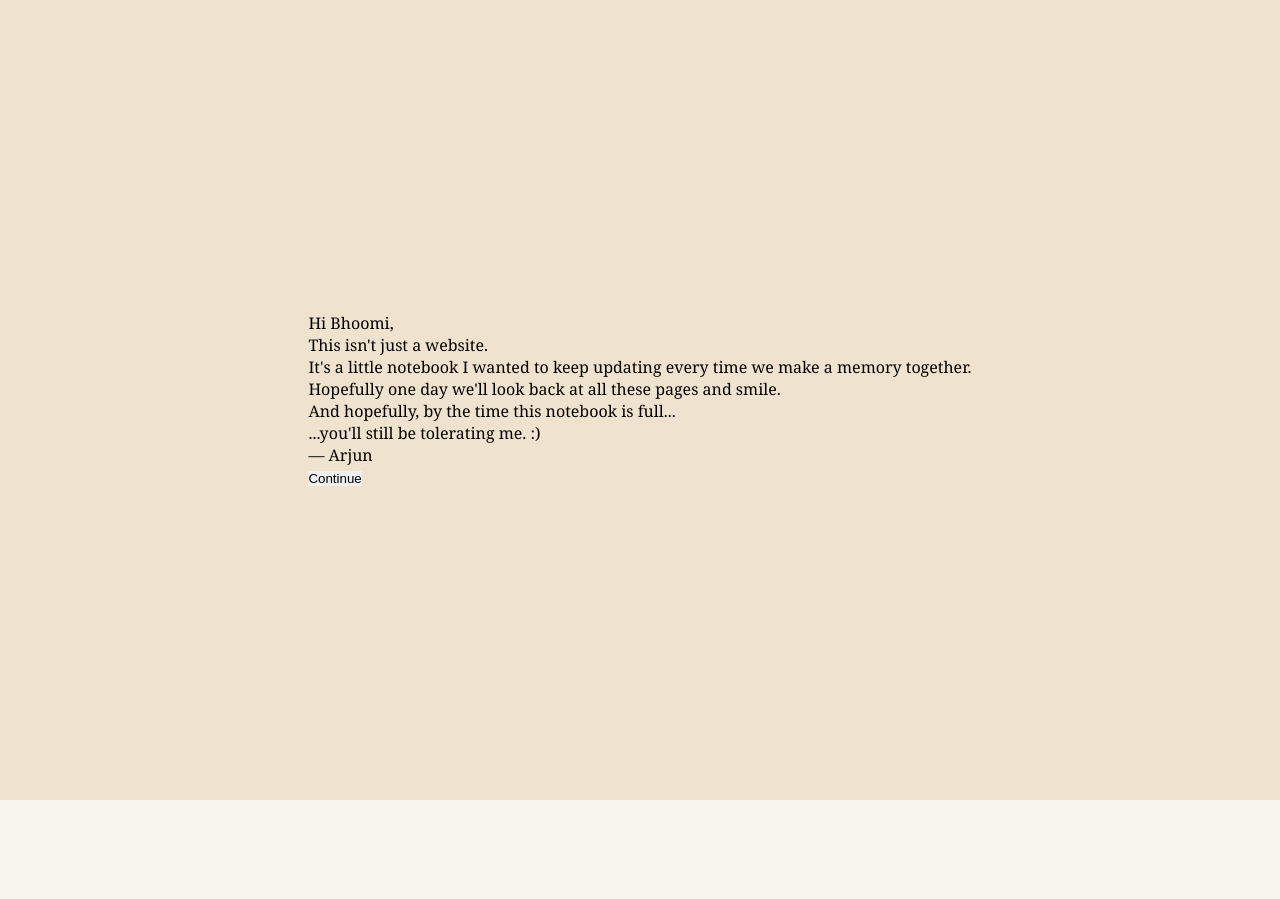
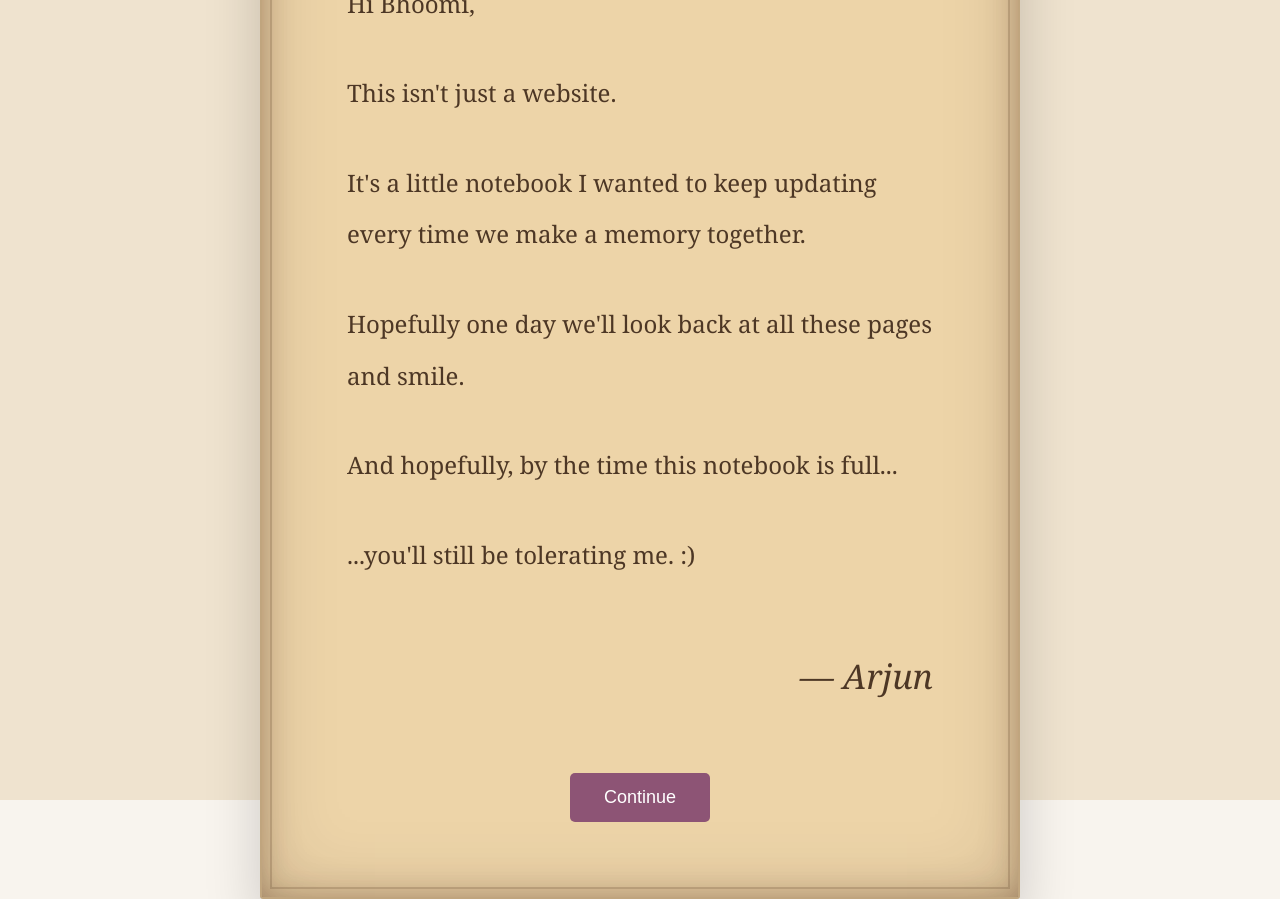
Before and after one commit to arjunasthana02-design/our-notebook, a React app in the folder frontend/: page /welcome in a window 1280 px wide. Before the commit the page ends 800 px from the top, so only its background shows below. Built offline with nearby package versions, Linux system fonts and the light colour scheme; no server answers; the HTML template or start-up script is replaced by a standard one.

Commit message:
Restore welcome page styling

```diff
--- a/frontend/src/pages/Welcome.css
+++ b/frontend/src/pages/Welcome.css
@@ -24,7 +24,7 @@ body{
 
 /* PAGE */
 
-.book{
+.letter-paper{
 
     width:760px;
 
@@ -50,7 +50,7 @@ body{
 
 /* Burnt effect */
 
-.book::before{
+.letter-paper::before{
 
 content:"";
 
@@ -70,7 +70,7 @@ inset 0 0 80px rgba(40,15,5,.15);
 
 /* Dark edges */
 
-.book::after{
+.letter-paper::after{
 
 content:"";
 
@@ -105,7 +105,7 @@ color:#b06c8c;
 
 /* Text */
 
-.content{
+.letter-text{
 
 font-size:24px;
 
@@ -115,7 +115,7 @@ color:#4d3725;
 
 }
 
-.content p{
+.letter-text p{
 
 margin-bottom:38px;
 
@@ -133,7 +133,7 @@ font-weight:bold;
 
 /* Signature */
 
-.signature{
+.letter-signature{
 
 margin-top:60px;
 
@@ -147,7 +147,7 @@ font-style:italic;
 
 /* Button */
 
-.nextButton{
+.letter-continue{
 
 display:block;
 
@@ -171,7 +171,7 @@ transition:.3s;
 
 }
 
-.nextButton:hover{
+.letter-continue:hover{
 
 background:#74425f;
 
```
